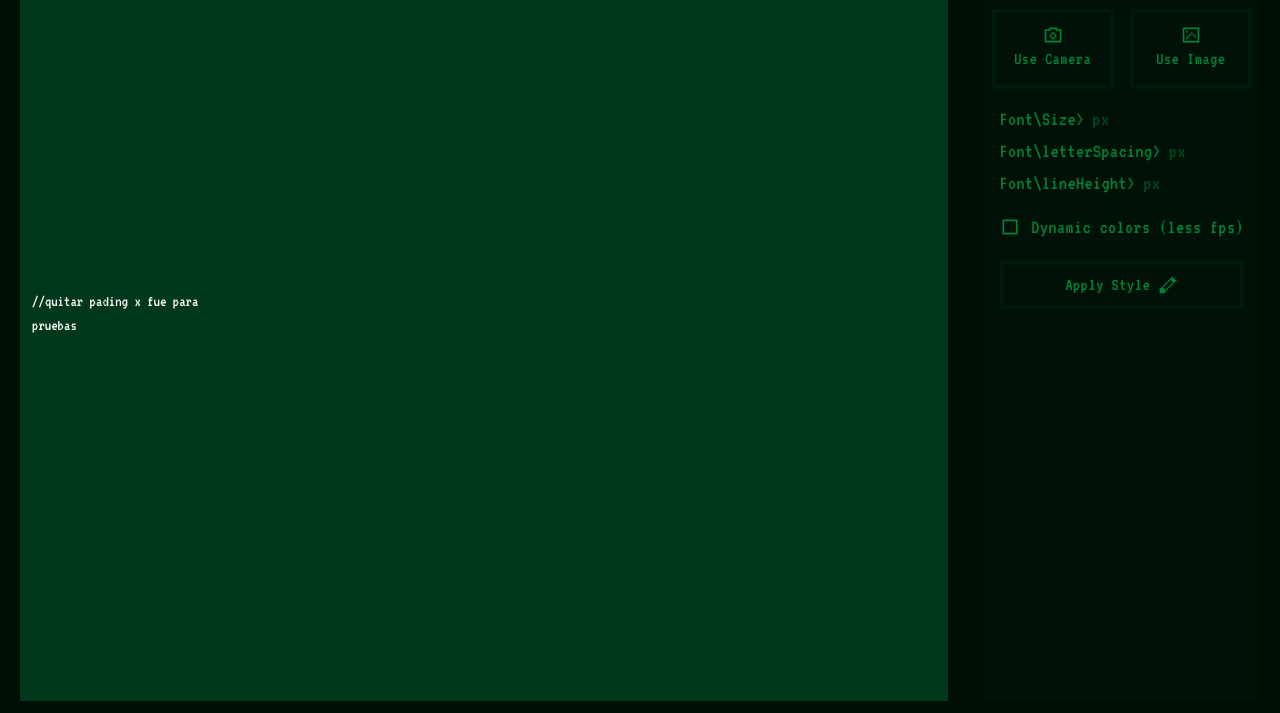
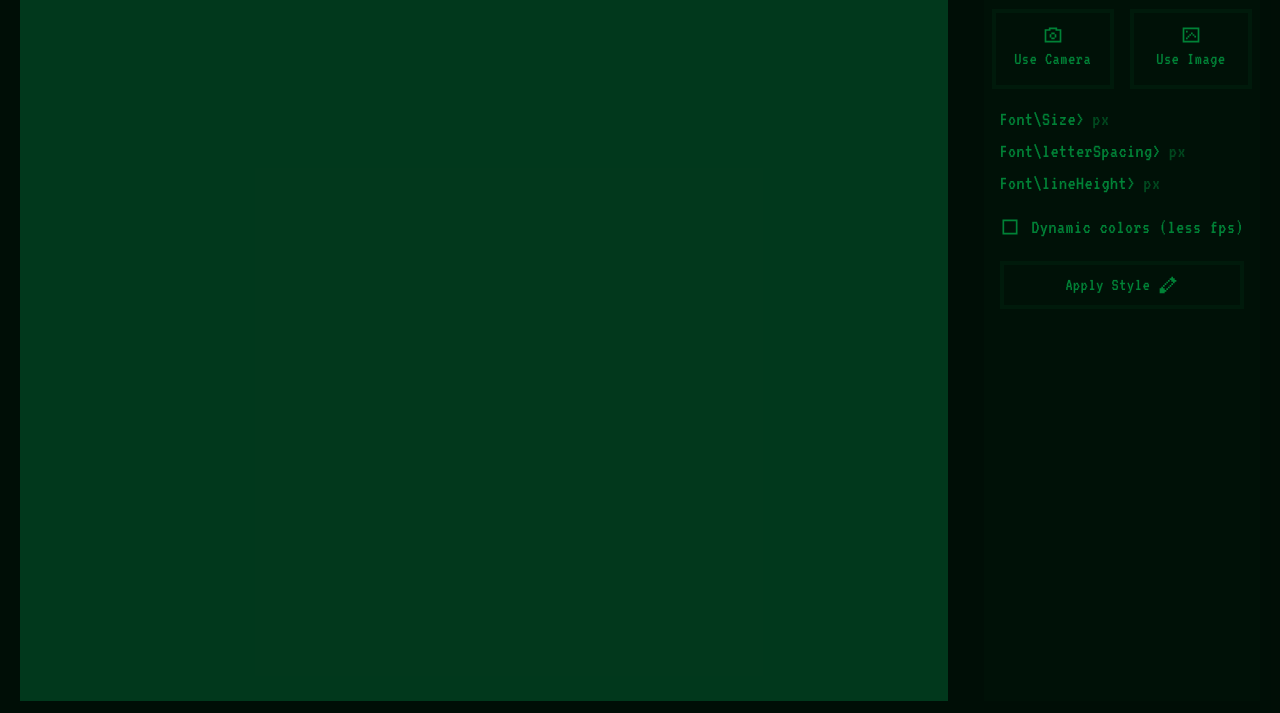
Before and after one commit to arachoxs/AsciiArt, a website with bundled scripts: page index.html in a window 1280 px wide. Shown: the part 87-800 px from the top of the page. Built offline with nearby package versions, Linux system fonts and the light colour scheme.

Commit message:
fix: correct comment syntax in HTML for better clarity

```diff
--- a/index.html
+++ b/index.html
@@ -16,7 +16,7 @@
     <canvas id="canvas-container" class="hidden"></canvas>
 
     <main class="flex bg-green-950/30 min-h-screen md:flex-row flex-col-reverse m-0 w-full">
-        <div class="bg-green-400/20 box-border flex items-center justify-center overflow-scroll md:w-8/10 min-h-screen max-h-screen md:min-h-auto md:mx-5 my-3 px-3 p-2 md:p-3 max-w-full"> //quitar pading x fue para pruebas
+        <div class="bg-green-400/20 box-border flex items-center justify-center overflow-scroll md:w-8/10 min-h-screen max-h-screen md:min-h-auto md:mx-5 my-3 px-3 p-2 md:p-3 max-w-full"> <!--quitar pading x fue para pruebas-->
             <p id="ascii-container" class="inline-block w-full h-full text-center font-mono"></p>
         </div>
         <div class="relative flex-1 flex flex-col max-h-screen text-green-700 min-h-100 bg-green-950/10 mx-4 my-3 md:mr-5 md:my-3
```
